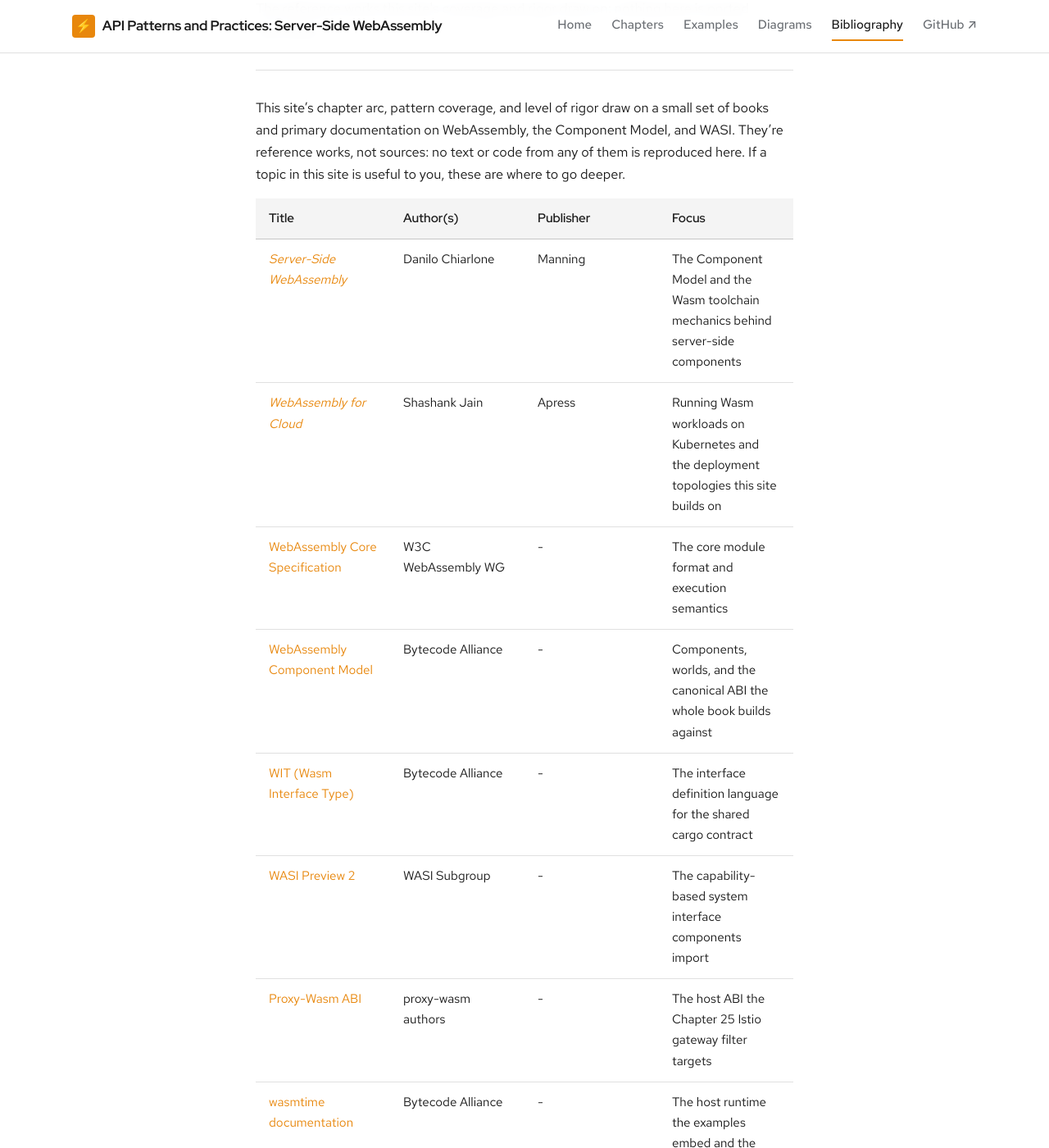
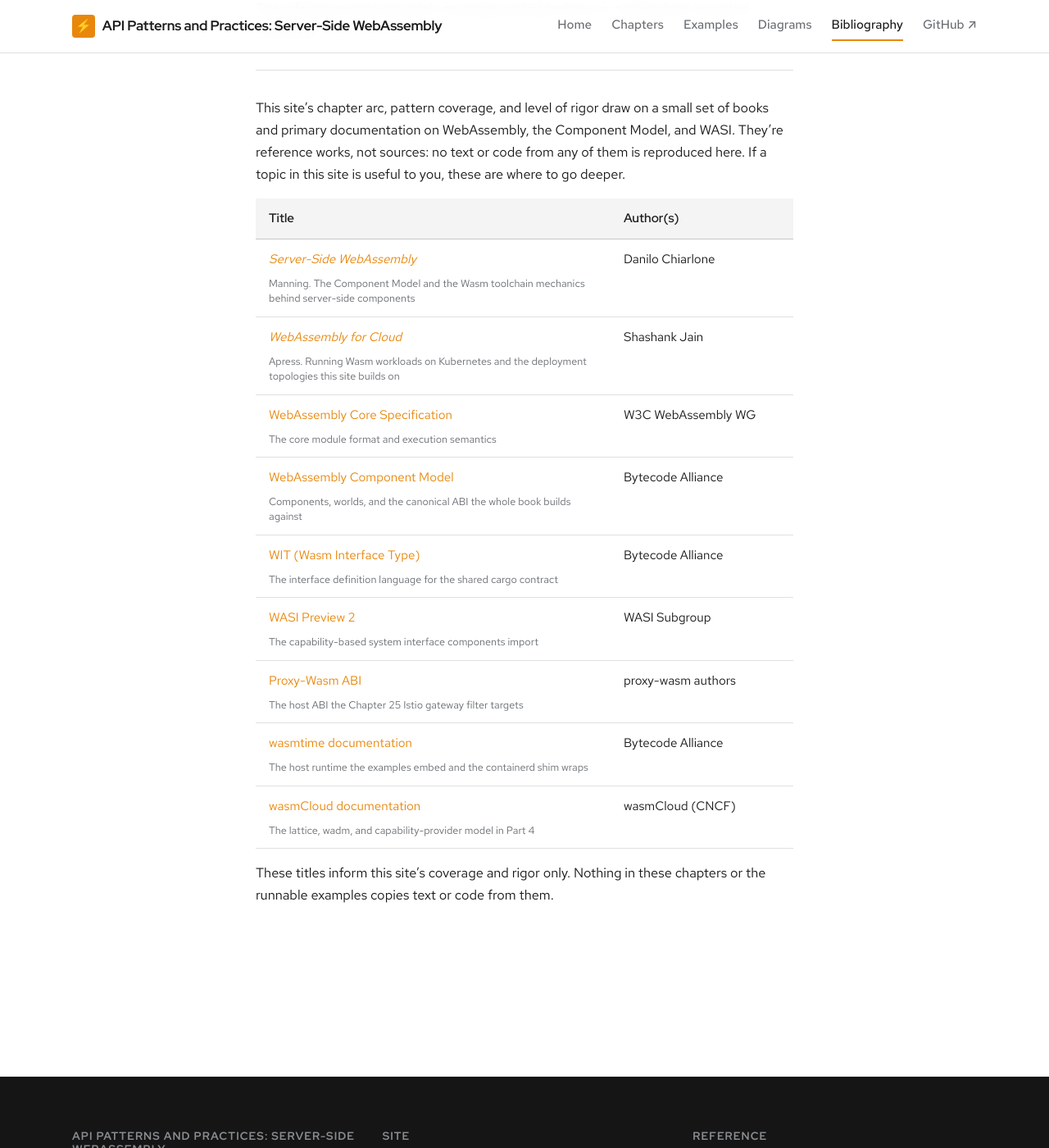
Before and after one commit to patterncatalyst/cn-patterns-and-practices-webassembly, a Jekyll site: the page built from bibliography.md, in a window 1280 px wide and 1400 px high, scrolled down 231 px. Shown: the whole window at 82% size. Built offline with Jekyll 4.4.1, drawn with Linux system fonts in a browser that asks for light colours; some web fonts are replaced; some of the changed text lies outside the part shown.

Commit message:
site: bibliography tables with explicit column widths (#31)
Markdown tables with five or six columns on the narrow page split into equal fixed columns, so titles, years and ISBNs wrapped mid-word. The tables are now HTML with colgroup widths: books keep Title, Author(s) and Year, with publisher and focus on a small line under the title; tables with a Link column link the first column instead.

```diff
--- a/assets/css/site.css
+++ b/assets/css/site.css
@@ -858,3 +858,9 @@
 .codetabs-panel .highlight{ margin:0 !important; border-radius:0 !important; }
 /* graceful no-JS fallback: show every block, labelled nothing-lost */
 .no-js .codetabs{ display:none; }
+
+/* Bibliography: explicit column widths (colgroup) keep long titles and focus text readable */
+table.bib { table-layout: fixed; width: 100%; }
+table.bib td small { display: block; margin-top: .5rem; color: var(--ink-muted, #6a6e73); line-height: 1.45; }
+table.bib--books td:last-child { white-space: nowrap; }
+table.bib :is(th, td) code { white-space: normal; overflow-wrap: anywhere; }
--- a/bibliography.md
+++ b/bibliography.md
@@ -11,17 +11,21 @@
 reproduced here. If a topic in this site is useful to you, these are where to go
 deeper.
 
-| Title | Author(s) | Publisher | Focus |
-|---|---|---|---|
-| [*Server-Side WebAssembly*](https://www.manning.com/books/server-side-webassembly) | Danilo Chiarlone | Manning | The Component Model and the Wasm toolchain mechanics behind server-side components |
-| [*WebAssembly for Cloud*](https://link.springer.com/book/10.1007/978-1-4842-7496-5) | Shashank Jain | Apress | Running Wasm workloads on Kubernetes and the deployment topologies this site builds on |
-| [WebAssembly Core Specification](https://webassembly.github.io/spec/core/) | W3C WebAssembly WG | - | The core module format and execution semantics |
-| [WebAssembly Component Model](https://component-model.bytecodealliance.org/) | Bytecode Alliance | - | Components, worlds, and the canonical ABI the whole book builds against |
-| [WIT (Wasm Interface Type)](https://component-model.bytecodealliance.org/design/wit.html) | Bytecode Alliance | - | The interface definition language for the shared cargo contract |
-| [WASI Preview 2](https://github.com/WebAssembly/WASI/blob/main/preview2/README.md) | WASI Subgroup | - | The capability-based system interface components import |
-| [Proxy-Wasm ABI](https://github.com/proxy-wasm/spec) | proxy-wasm authors | - | The host ABI the Chapter 25 Istio gateway filter targets |
-| [wasmtime documentation](https://docs.wasmtime.dev/) | Bytecode Alliance | - | The host runtime the examples embed and the containerd shim wraps |
-| [wasmCloud documentation](https://wasmcloud.com/docs/) | wasmCloud (CNCF) | - | The lattice, wadm, and capability-provider model in Part 4 |
+<table class="bib">
+  <colgroup><col style="width:66%"><col style="width:34%"></colgroup>
+  <thead><tr><th>Title</th><th>Author(s)</th></tr></thead>
+  <tbody>
+    <tr><td><a href="https://www.manning.com/books/server-side-webassembly" rel="noopener"><em>Server-Side WebAssembly</em></a><br><small>Manning. The Component Model and the Wasm toolchain mechanics behind server-side components</small></td><td>Danilo Chiarlone</td></tr>
+    <tr><td><a href="https://link.springer.com/book/10.1007/978-1-4842-7496-5" rel="noopener"><em>WebAssembly for Cloud</em></a><br><small>Apress. Running Wasm workloads on Kubernetes and the deployment topologies this site builds on</small></td><td>Shashank Jain</td></tr>
+    <tr><td><a href="https://webassembly.github.io/spec/core/" rel="noopener">WebAssembly Core Specification</a><br><small>The core module format and execution semantics</small></td><td>W3C WebAssembly WG</td></tr>
+    <tr><td><a href="https://component-model.bytecodealliance.org/" rel="noopener">WebAssembly Component Model</a><br><small>Components, worlds, and the canonical ABI the whole book builds against</small></td><td>Bytecode Alliance</td></tr>
+    <tr><td><a href="https://component-model.bytecodealliance.org/design/wit.html" rel="noopener">WIT (Wasm Interface Type)</a><br><small>The interface definition language for the shared cargo contract</small></td><td>Bytecode Alliance</td></tr>
+    <tr><td><a href="https://github.com/WebAssembly/WASI/blob/main/preview2/README.md" rel="noopener">WASI Preview 2</a><br><small>The capability-based system interface components import</small></td><td>WASI Subgroup</td></tr>
+    <tr><td><a href="https://github.com/proxy-wasm/spec" rel="noopener">Proxy-Wasm ABI</a><br><small>The host ABI the Chapter 25 Istio gateway filter targets</small></td><td>proxy-wasm authors</td></tr>
+    <tr><td><a href="https://docs.wasmtime.dev/" rel="noopener">wasmtime documentation</a><br><small>The host runtime the examples embed and the containerd shim wraps</small></td><td>Bytecode Alliance</td></tr>
+    <tr><td><a href="https://wasmcloud.com/docs/" rel="noopener">wasmCloud documentation</a><br><small>The lattice, wadm, and capability-provider model in Part 4</small></td><td>wasmCloud (CNCF)</td></tr>
+  </tbody>
+</table>
 
 These titles inform this site's coverage and rigor only. Nothing in these chapters
 or the runnable examples copies text or code from them.
```
